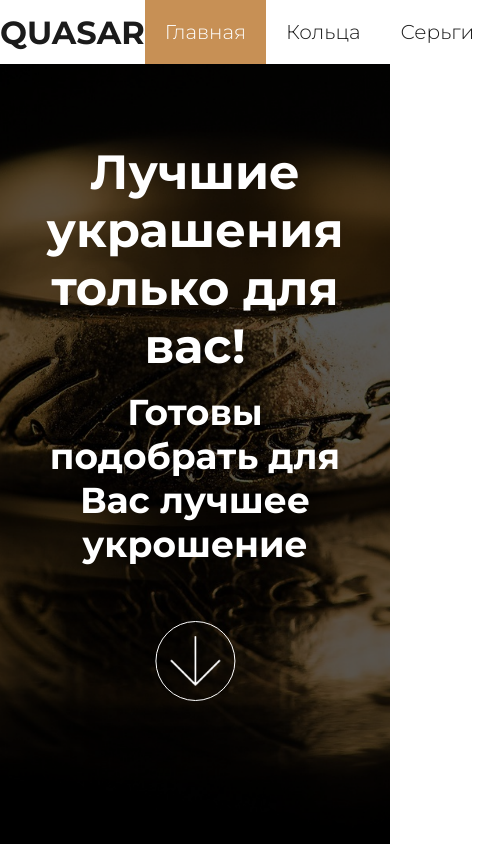
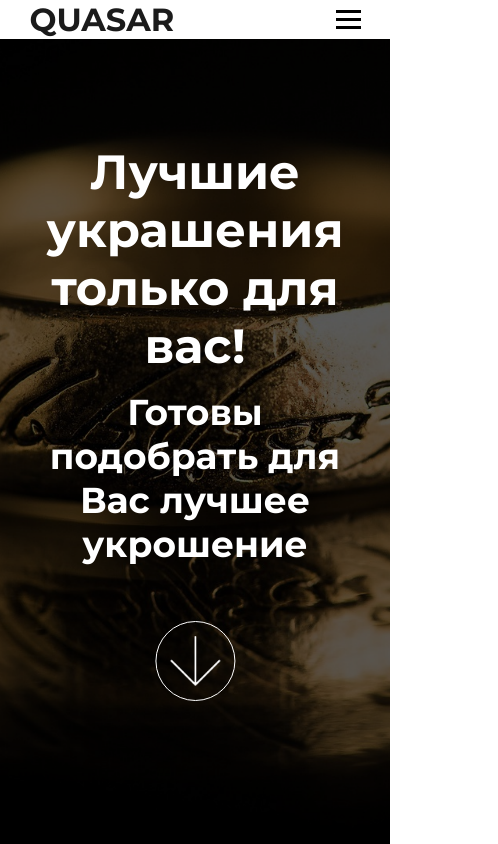
Before and after one commit to Filippov-Nikolay/Quasar, a plain HTML site: page index.html in a window 390 px wide. Shown: the top 844 px of the page, 498 px wide, since content can reach past the window. Drawn offline with Linux system fonts and the light colour scheme.

Commit message:
Add files via upload

```diff
--- a/css/header.css
+++ b/css/header.css
@@ -38,6 +38,18 @@
     color: #fff;
     background-color: #C79055;
 }
+.burger {
+    display: none;
+}
+.burger span {
+    display: block;
+    width: 25px;
+    height: 3px;
+    background-color: #000;
+}
+.burger span:not(:last-child) {
+    margin-bottom: 5px;
+}
 .header__content {
     position: absolute;
     top: 50%;
--- /dev/null
+++ b/css/mobile.css
@@ -0,0 +1,48 @@
+@media screen and (max-width: 1200px) {
+	.container {
+		width: 1140px;
+
+        /* background-color: red; */
+	}
+}
+
+@media screen and (max-width: 1199px) {
+	.container {
+		width: 960px;
+
+        /* background-color: green; */
+    }
+}
+
+@media screen and (max-width: 991px) {
+	.container {
+		width: 720px;
+
+        /* background-color: purple; */
+	}
+
+    .menu {
+        display: none;
+    }
+
+    .burger {
+        display: block;
+    }
+}
+
+@media screen and (max-width: 767px) {
+	.container {
+		width: 540px;
+
+        /* background-color: orange; */
+	}
+}
+
+@media screen and (max-width: 575px) {
+	.container {
+		padding: 0 10px;
+		width: 90%;
+
+        /* background-color: pink; */
+	}
+}
--- a/css/style.css
+++ b/css/style.css
@@ -1,6 +1,7 @@
 @import url('header.css');
 @import url('section.css');
 @import url('footer.css');
+@import url('mobile.css');
 @import url('https://fonts.googleapis.com/css2?family=Montserrat:wght@300;700&display=swap');
 
 * {
--- a/index.html
+++ b/index.html
@@ -21,6 +21,11 @@
                         <li class="menu__item"><a href="#pendants" class="menu__link">Кулоны</a></li>
                         <li class="menu__item"><a href="#bracelets" class="menu__link">Браслеты</a></li>
                     </ul>
+                    <div class="burger">
+                        <span></span>
+                        <span></span>
+                        <span></span>
+                    </div>
                 </div>
             </div>
         </nav>
```
